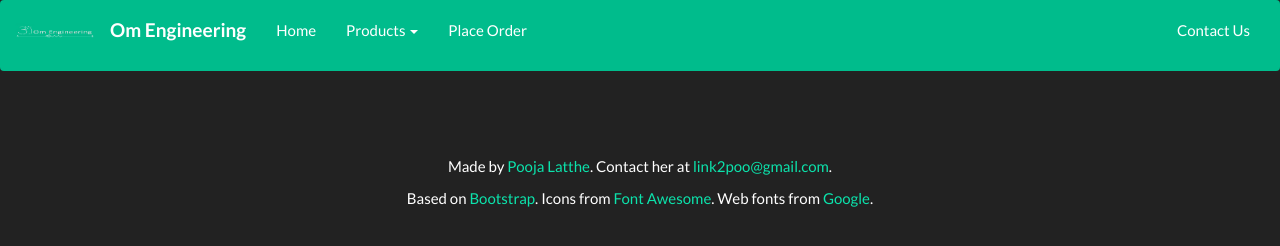
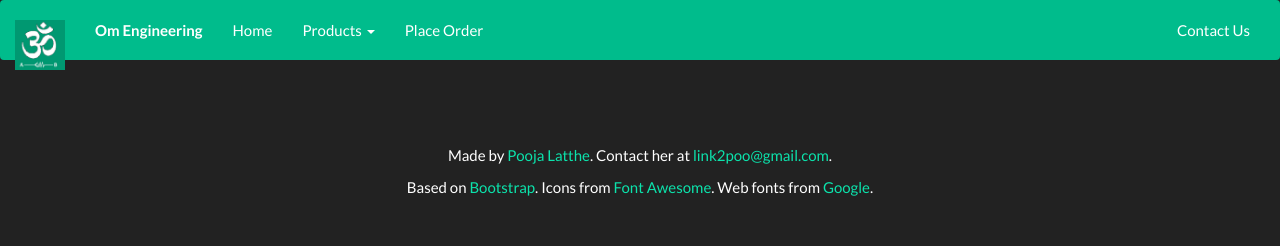
Before and after one commit to ddhawale/ddhawale.github.io, a plain HTML site: page OmEnggWebsite/web/html/menubar.html in a window 1280 px wide. Drawn offline with Linux system fonts and the light colour scheme; some packages are replaced by stand-ins of ours.

Commit message:
New Logo

```diff
--- a/OmEnggWebsite/web/html/menubar.html
+++ b/OmEnggWebsite/web/html/menubar.html
@@ -11,13 +11,14 @@
     </script>
     <meta name="viewport" content="width=device-width, initial-scale=1">
     <title>Om Engineering</title>
-    <style type="text/css">
+<!--    <style type="text/css">
         .navbar-brand>img {
             max-height: 100%;
             height: 100%;
             width: 100%;
         }
     </style>
+-->
 </head>
 <body>
 <div class="bs-docs-section clearfix">
@@ -34,12 +35,15 @@
                                 <span class="icon-bar"></span>
                                 <span class="icon-bar"></span>
                             </button>
-                            <a class="navbar-brand" href="#"><img src="../img/logo.png">
+                            <a class="navbar-brand" href="#"><img src="../img/logo.jpg" height="50px" width="50px">
                             </a>
-                            <p class="navbar-brand"><b>Om Engineering</b></p>
+
                         </div>
                         <div class="collapse navbar-collapse" id="bs-example-navbar-collapse-2">
                             <ul class="nav navbar-nav">
+                                <li>
+                                    <a href="#" ><b>Om Engineering</b></a>
+                                </li>
                                 <li>
                                     <a href="#" onclick="loadContainer('home_page')">Home</a>
                                 </li>
```
Also changed, not shown: OmEnggWebsite/web/img/LOGO.jpg (added), OmEnggWebsite/web/img/tpLogo/2206589.png (added), OmEnggWebsite/web/img/tpLogo/2206595.png (added).
